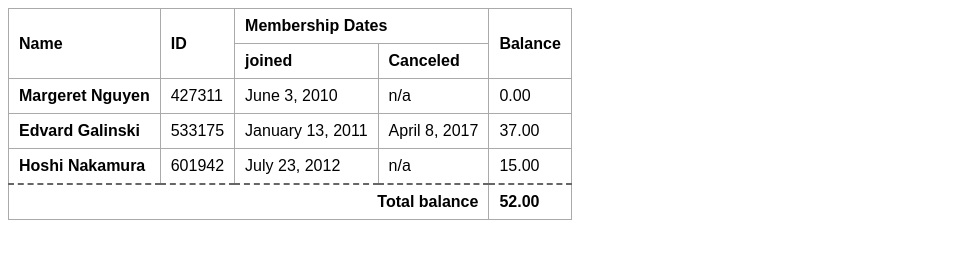
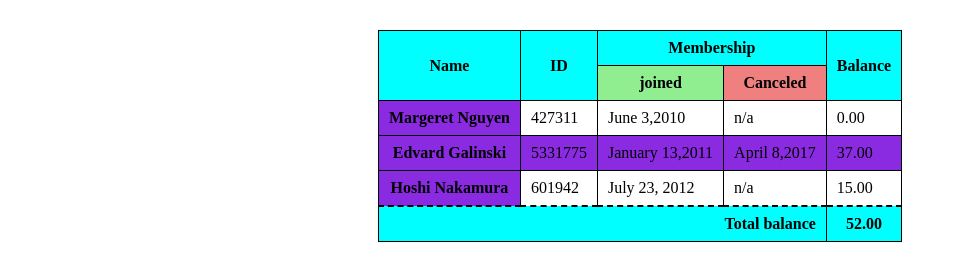
Before and after one commit to ArthurLeyVin/Html-1, a plain HTML site: page table.html in a window 1280 px wide. Shown: the whole page, without its empty margins (0-957 px from the left). Drawn offline with Linux system fonts and the light colour scheme.

Commit message:
first commit

```diff
--- a/table.html
+++ b/table.html
@@ -3,66 +3,76 @@
 <head>
     <meta charset="UTF-8">
     <meta name="viewport" content="width=device-width, initial-scale=1.0">
-    <title>Table</title>
+    <title>Practice table</title>
+    <link rel="shortcut icon" href="./images/2.png" type="image/x-icon">
     <style>
-        table {
+        body{
+            display: flex;
+            justify-content: center;
+            margin: 30px;
+        }
+        table,tr,th,td{
+            border:1px solid black;
+            padding: 8px 10px;
             border-collapse: collapse;
         }
-        body {
-            font-family: Arial, sans-serif;
+        .I{
+            background-color: aqua;
         }
-        th, td {
-            border: 1px solid #aaa;
-            padding: 8px 10px;
-            text-align: left;
+        .O{
+            background-color: lightgreen;
+        }
+        .R{
+            background-color: lightcoral;
+        }
+        .P{
+            background-color: blueviolet;
         }
     </style>
 </head>
 <body>
-    <main>
     <table border="1">
         <thead>
             <tr>
-                    <th rowspan="2">Name</th>
-                    <th rowspan="2">ID</th>
-                    <th colspan="2">Membership Dates</th>
-                    <th rowspan="2">Balance</th>
+                <th class="I" rowspan="2">Name</th>
+                <th class="I" rowspan="2">ID</th>
+                <th class="I" colspan="2">Membership</th>
+                <th class="I" rowspan="2">Balance</th>
             </tr>
             <tr>
-                    <th>joined</th>
-                    <th>Canceled</th>
+                <th class="O">joined</th>
+                <th class="R">Canceled</th>
             </tr>
         </thead>
         <tbody>
             <tr>
-                    <th>Margeret Nguyen</th>
+                <th class="P">Margeret Nguyen</th>
                 <td>427311</td>
-                    <td>June 3, 2010</td>
+                <td>June 3,2010</td>
                 <td>n/a</td>
                 <td>0.00</td>
             </tr>
             <tr>
-                    <th>Edvard Galinski</th>
-                    <td>533175</td>
-                    <td>January 13, 2011</td>
-                    <td>April 8, 2017</td>
-                    <td>37.00</td>
+                <th class="P">Edvard Galinski</th>
+                <td class="P">5331775</td>
+                <td class="P">January 13,2011</td>
+                <td class="P">April 8,2017</td>
+                <td class="P">37.00</td>
             </tr>
             <tr>
-                    <th>Hoshi Nakamura</th>
+                <th class="P">Hoshi Nakamura</th>
                 <td>601942</td>
                 <td>July 23, 2012</td>
                 <td>n/a</td>
                 <td>15.00</td>
             </tr>
         </tbody>
-            <tfoot>
+        <tfoot class="I">
             <tr>
-                    <td colspan="4" style="text-align: right; border-top: 2px dashed #666;"><strong>Total balance</strong></td>
-                    <td style="border-top: 2px dashed #666;"><strong>52.00</strong></td>
+                <th colspan="4" style="border-top: 2px dashed; text-align: end;">Total balance</th>
+                <th style="border-top: 2px dashed;">52.00</th>
             </tr>
         </tfoot>
     </table>
-    </main>
 </body>
 </html>
```
Also changed, not shown: fb.html (added, +11 -0 lines), ifram.html (added, +17 -0 lines), index.html (+2 -0 lines). Lines whose indentation alone changed are shown as unchanged.
